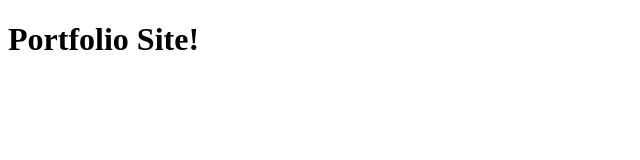
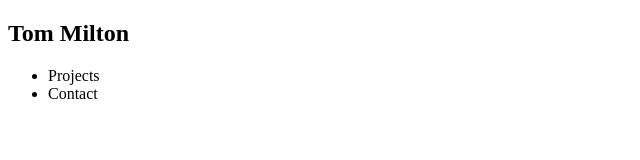
Before and after one commit to vermilt/tommilton, a plain HTML site: page index.html in a window 1280 px wide. Shown: the whole page, without its empty margins (0-640 px from the left). Drawn offline with Linux system fonts and the light colour scheme.

Commit message:
nav bar created

```diff
--- a/index.html
+++ b/index.html
@@ -4,9 +4,18 @@
     <meta charset="UTF-8">
     <meta http-equiv="X-UA-Compatible" content="IE=edge">
     <meta name="viewport" content="width=device-width, initial-scale=1.0">
-    <title>Document</title>
+    <title>Tom Milton</title>
 </head>
 <body>
-    <h1>Portfolio Site!</h1>
+    <nav>
+        <h2 id="logo">Tom Milton</h2>
+        <ul class="nav-items">
+            <li class="nav-item">Projects</li>
+            <li class="nav-item">Contact</li>
+        </ul>
+    </nav>
+    <main></main>
+    <footer></footer>
+
 </body>
 </html>
```
